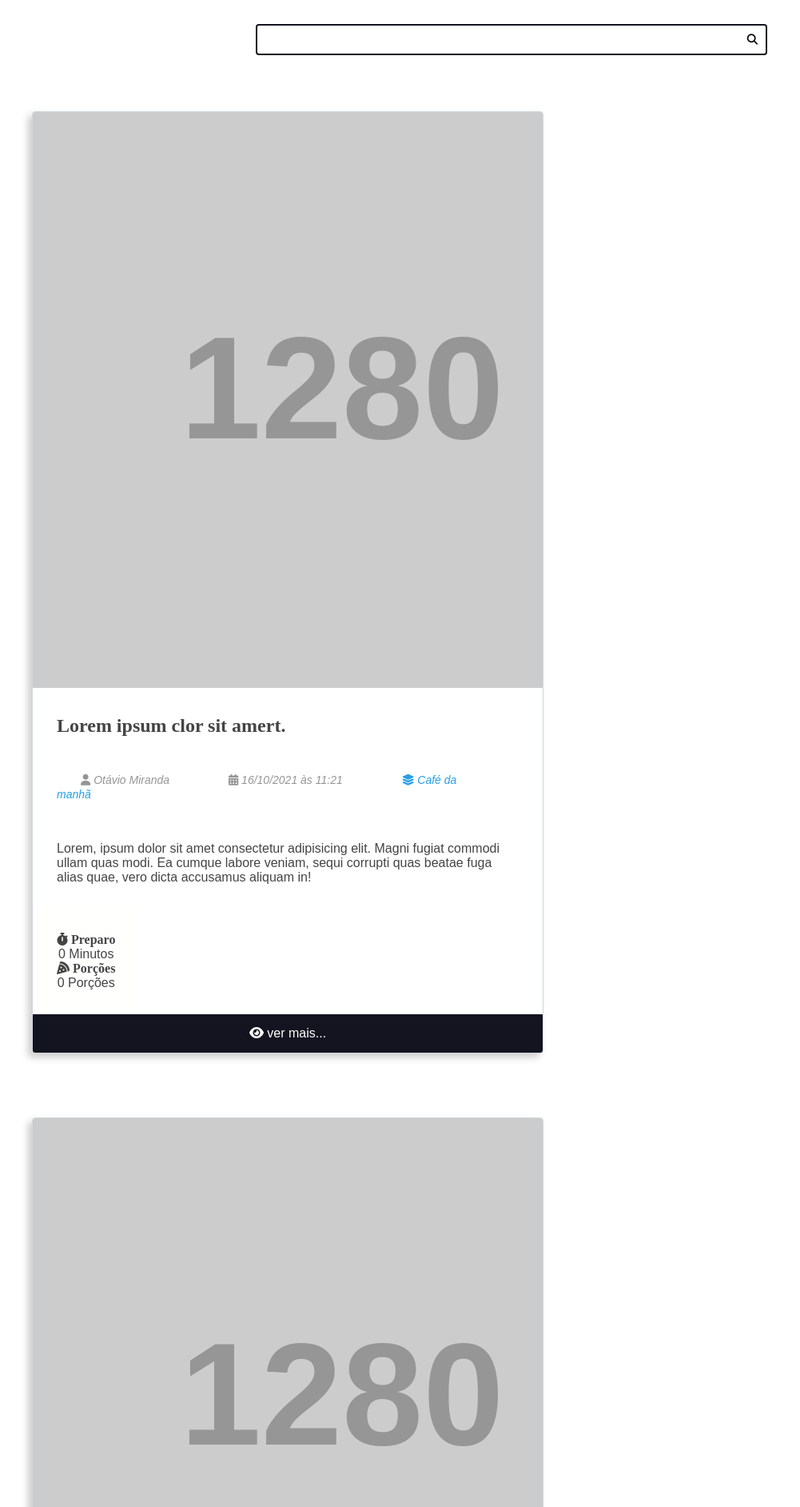
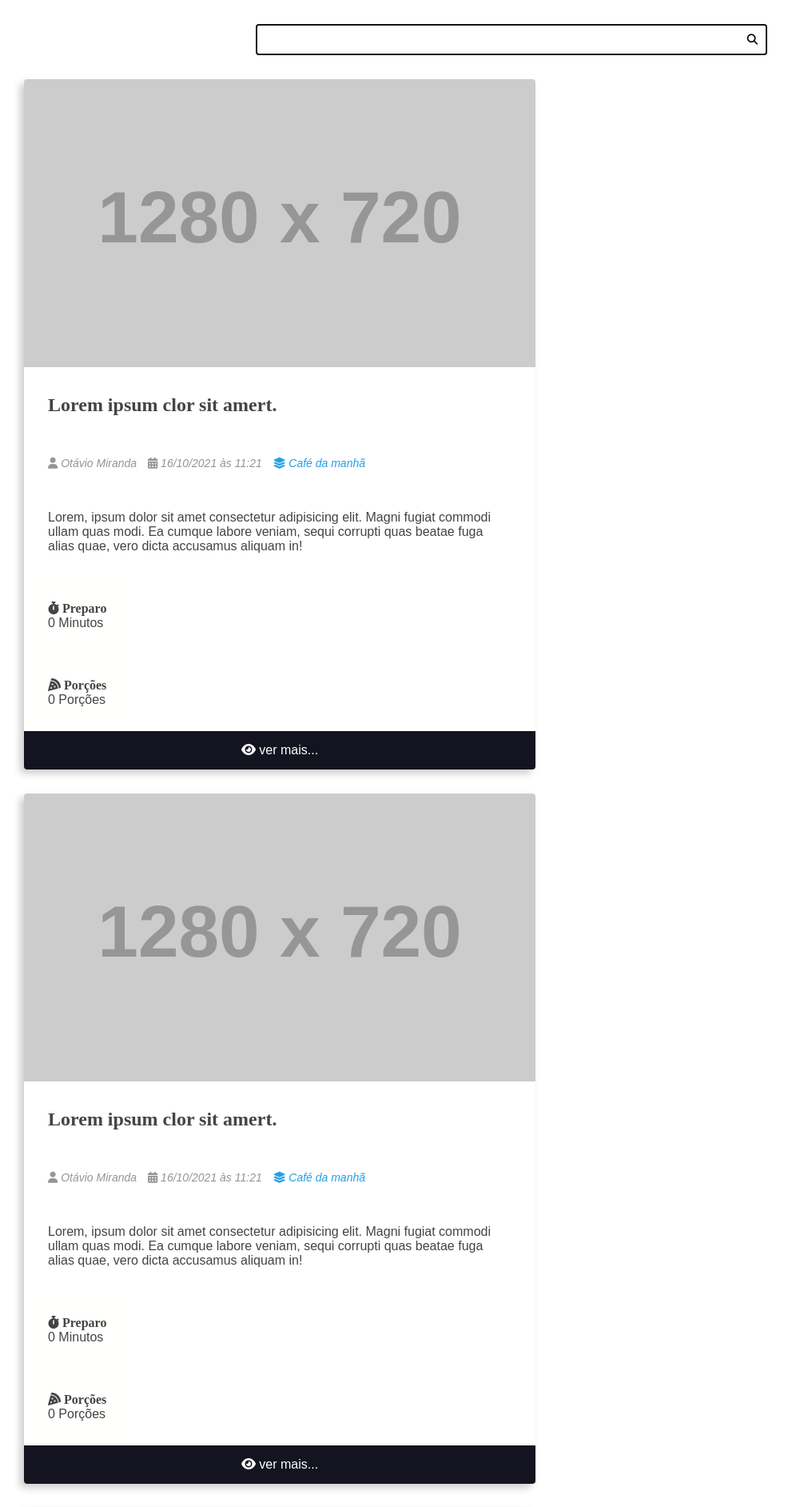
Before and after one commit to Thiagoavanco27/Djangoproject, a Django app: page / in a window 1280 px wide. Shown: the part 107-1991 px from the top of the page at 80% size, without its empty margins (0-1001 px from the left). Run offline with Django 5.2, Linux system fonts and the light colour scheme; grey boxes labelled with a size stand in for pictures from a placeholder-image service; some libraries are stand-ins or nearby versions; some web fonts are replaced.

Commit message:
metacontent

```diff
--- a/philosofia/templates/philosofia/partial/head.html
+++ b/philosofia/templates/philosofia/partial/head.html
@@ -162,57 +162,48 @@
         }
 
         .main-content {
-            display:table;
             padding-top: 0;
-            flex-wrap: wrap;
         }
 
         .main-content-list {
-            display: flex;
-            flex-flow: column nowrap;
+            display: grid;
+            grid-template-columns: repeat(auto-fit, minmax(340px, 1fr));
             gap: var(--spacing-gutter-large);
-            overflow-x: auto;;
-            padding: var(--spacing-gutter-large);
         }
 
         .meditation {
-            flex: 0 0 auto;
-            background-color: var(--color-white);
+            background: var(--color-white);
             box-shadow: -5px 5px 10px rgba(0, 0, 0, 0.2);
             transform: scale(1);
             transition: all 300ms ease-in-out;
-            box-sizing: border-box;
-            border-width: 1px;
-            border-style: solid;
-            border-color: rgb(208, 215, 222);
-            border-radius: .4rem;
+            border-radius: 0.4rem;
             overflow: hidden;
         }
 
 
         .meditation img {
-            line-height: 100%;
+            max-width: 100%;
         }
 
         .meditation-list-item {
             max-width: 64rem;
+            height: fit-content;
         }
 
         .meditation-list-item:hover {
             transform: scale(1.01);
-            box-shadow: 6px 6px 10px (rgba(0, 0, 0, .2));
-        }
-        .meditation-title-container,
-        .meditation-author,
-        .meditation-content,
-        #meditation-meta-container {
-        padding: var(--spacing-gutter-medium);
+            box-shadow: -8px 8px 18px rgba(0, 0, 0, 0.25);
         }
 
         .meditation-title-container {
             padding: var(--spacing-gutter-medium);
-            padding-bottom: calc(var(--spacing-gutter-medium) / 2);
+            padding-bottom: 2rem;
 
+        }
+
+        .meditation-title-container a {
+            text-decoration: none;
+            color: var(--color-primary-dark);
         }
 
         .meditation-author{
@@ -227,8 +218,6 @@
         .meditation-author-item {
             color: var(--color-gray-4);
             margin-right: 1rem;
-            line-height: 18px;
-            padding: var(--spacing-gutter-medium);
             font-style: italic;
             font-size: 1.4rem;
         }
@@ -243,20 +232,12 @@
             color: var(--color-primary-dark);
         }
 
-        #meditation-meta-container {
+
+        .meditation-meta {
             display: table;
             flex-flow: row wrap;
             padding: var(--spacing-gutter-medium);
             background: var(--color-gray-1);
-        }
-
-
-        .meditation-meta {
-            display: flex;
-            flex-flow: column nowrap;
-            flex-shrink: 1;
-            flex-grow: 1;
-            text-align: center;
         }
 
         .meditation-meta-title {
--- a/philosofia/templates/philosofia/partial/meditation.html
+++ b/philosofia/templates/philosofia/partial/meditation.html
@@ -29,7 +29,7 @@
             aliquam in!</p>
     </div>
 
-    <div class="meditation-meta-container" id="meditation-meta-container">
+    <div class="meditation-meta-container">
         <div class="meditation-meta meditation-preparation">
             <h3 class="meditation-meta-title"><i class="fas fa-stopwatch"></i> Preparo</h3>
             <div class="meditation-meta-text">
```
